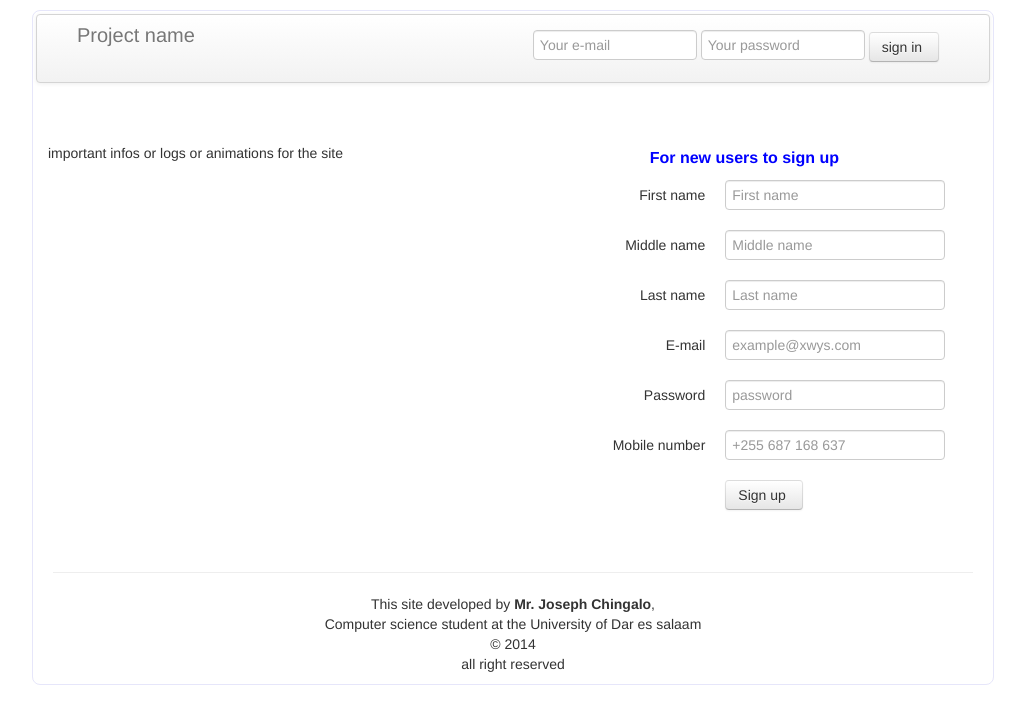
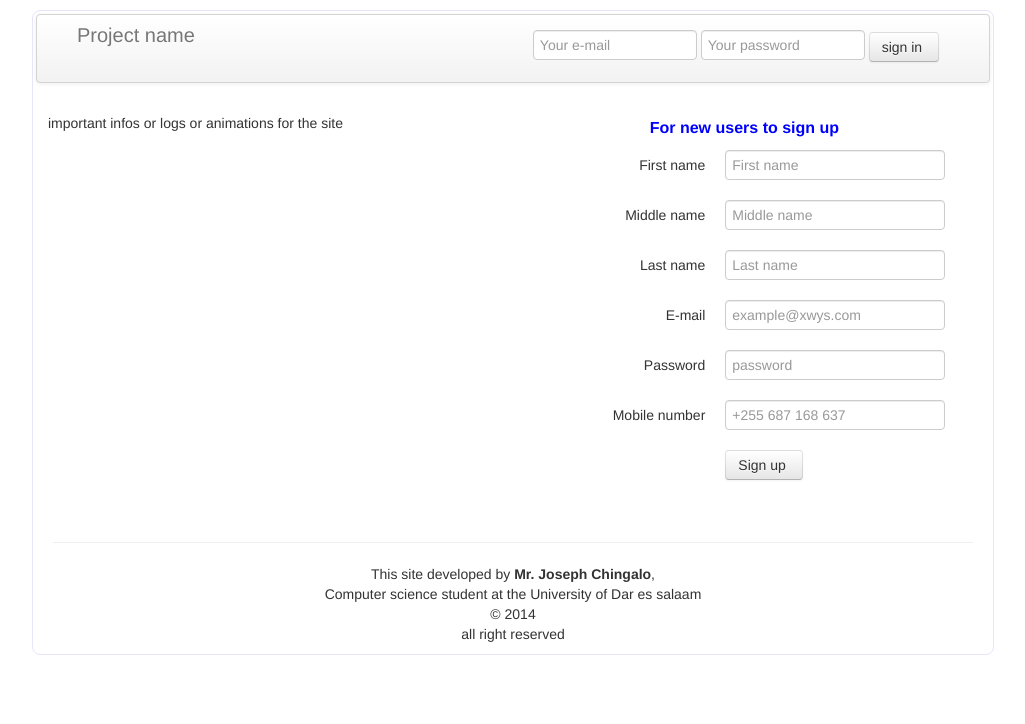
Before and after one commit to chingalo/reportissues, a Django app: page / in a window 1280 px wide. Shown: the top 724 px of the page, without its empty margins (127-1152 px from the left). Run offline with Django 3.2, Linux system fonts and the light colour scheme; parts of the project's set-up code (start-up, migrations or seed data) failed here and were passed over; some libraries are stand-ins or nearby versions.

Commit message:
update style

```diff
--- a/static/css/style.css
+++ b/static/css/style.css
@@ -26,7 +26,12 @@ padding:10px;
 margin-bottom:10px;
 padding:2px 10px;
 }
-
+.warninginfo{
+padding:;
+text-align:center;
+color:#F20C1D;
+font-style:italic;
+}
 .importantinfoOrAnimation{
 padding-left:5px;
 }
@@ -45,7 +50,7 @@ text-align:center;
 }
 
 .navigation{
-margin:3px 3px 30px 3px;
+margin:3px 3px 0px 3px;
 
 }
 
```
